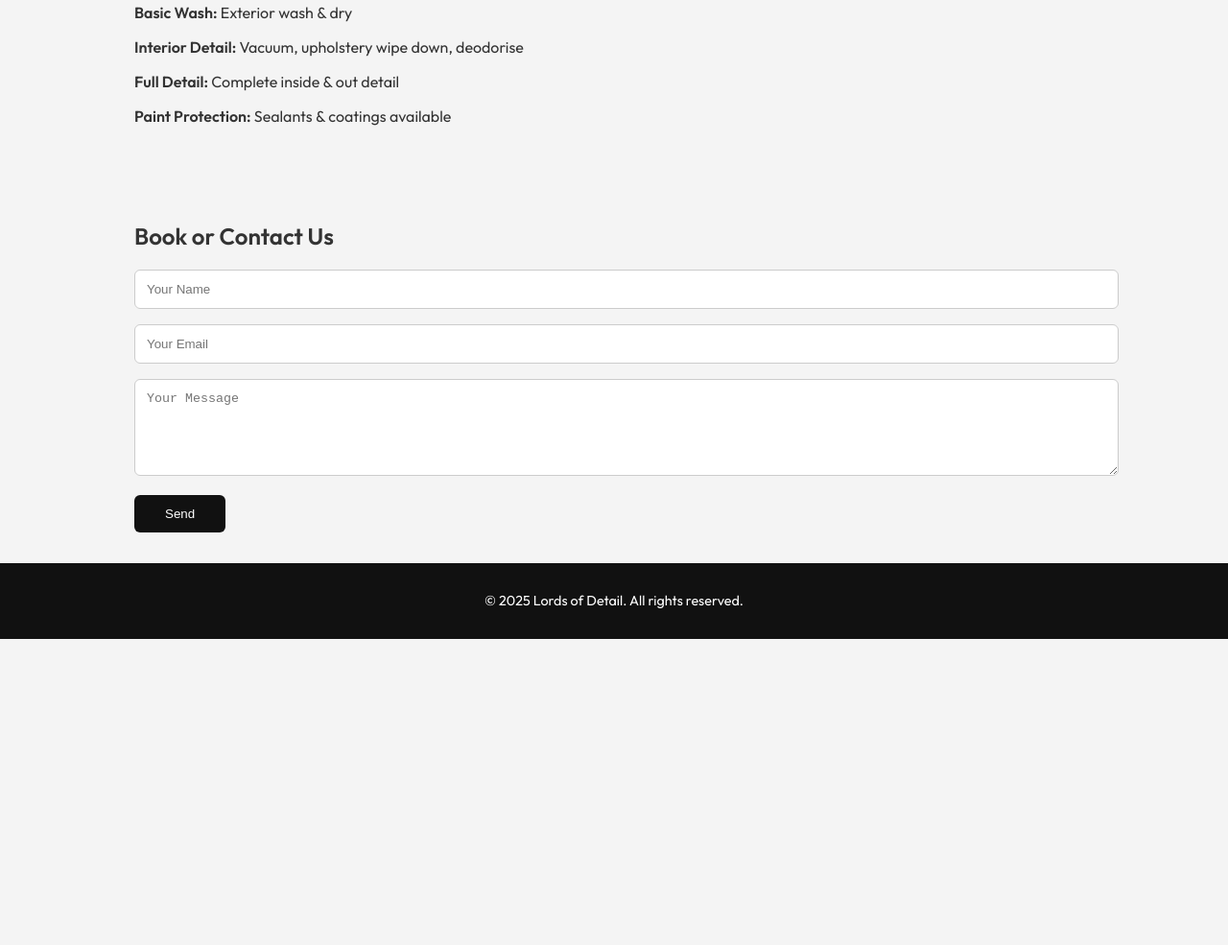
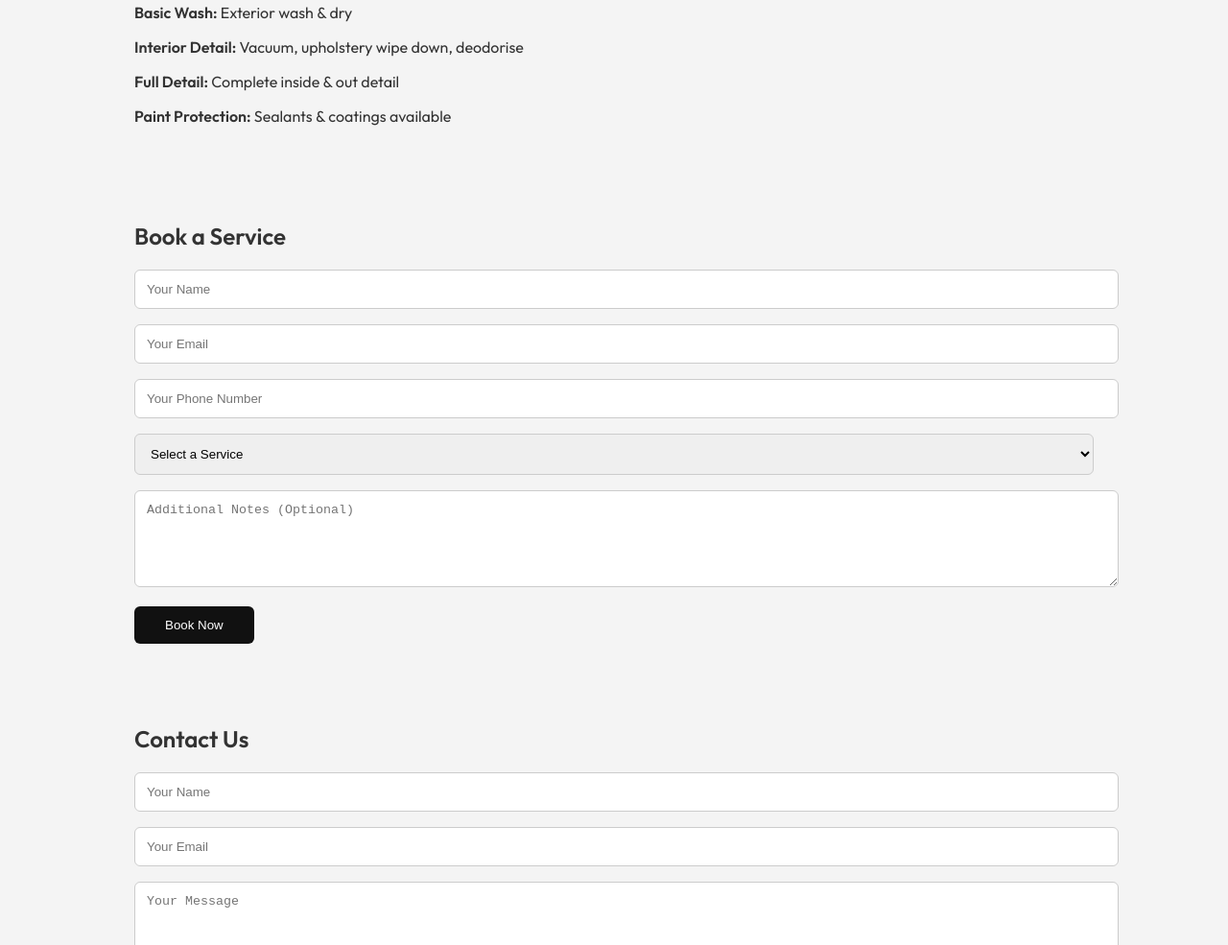
Before and after one commit to Distortion-coder/lords-of-detail, a plain HTML site: page index.html in a window 1280 px wide. Shown: the part 647-1632 px from the top of the page at 96% size. Before the commit the page ends 1313 px from the top, so only its background shows below. Drawn offline with Linux system fonts and the light colour scheme.

Commit message:
Add files via upload

```diff
--- a/index.html
+++ b/index.html
@@ -52,14 +52,14 @@
     .services li {
       margin-bottom: 1rem;
     }
-    .contact-form input, .contact-form textarea {
+    form input, form textarea, form select {
       width: 100%;
       padding: 0.75rem;
       margin-bottom: 1rem;
       border: 1px solid #ccc;
       border-radius: 6px;
     }
-    .contact-form button {
+    form button {
       background: #111;
       color: white;
       border: none;
@@ -85,6 +85,7 @@
   <nav>
     <a href="#about">About</a>
     <a href="#services">Services</a>
+    <a href="#booking">Book</a>
     <a href="#contact">Contact</a>
   </nav>
 
@@ -103,9 +104,27 @@
     </ul>
   </section>
 
+  <section id="booking">
+    <h2>Book a Service</h2>
+    <form action="https://example.com/booking" method="POST">
+      <input type="text" name="name" placeholder="Your Name" required />
+      <input type="email" name="email" placeholder="Your Email" required />
+      <input type="tel" name="phone" placeholder="Your Phone Number" required />
+      <select name="service" required>
+        <option value="">Select a Service</option>
+        <option>Basic Wash</option>
+        <option>Interior Detail</option>
+        <option>Full Detail</option>
+        <option>Paint Protection</option>
+      </select>
+      <textarea name="message" rows="5" placeholder="Additional Notes (Optional)"></textarea>
+      <button type="submit">Book Now</button>
+    </form>
+  </section>
+
   <section id="contact">
-    <h2>Book or Contact Us</h2>
-    <form class="contact-form">
+    <h2>Contact Us</h2>
+    <form>
       <input type="text" placeholder="Your Name" required />
       <input type="email" placeholder="Your Email" required />
       <textarea rows="5" placeholder="Your Message"></textarea>
```
